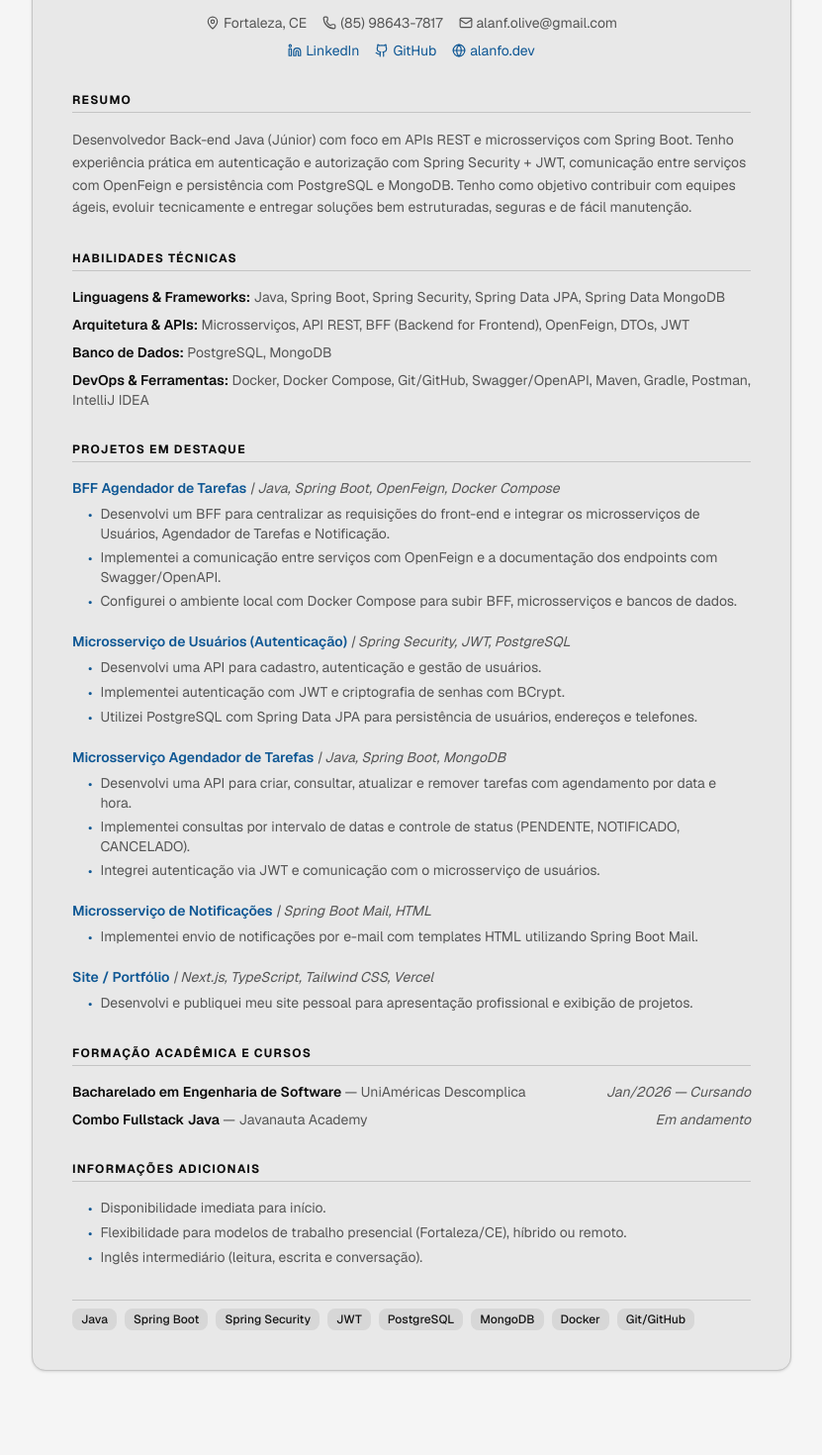
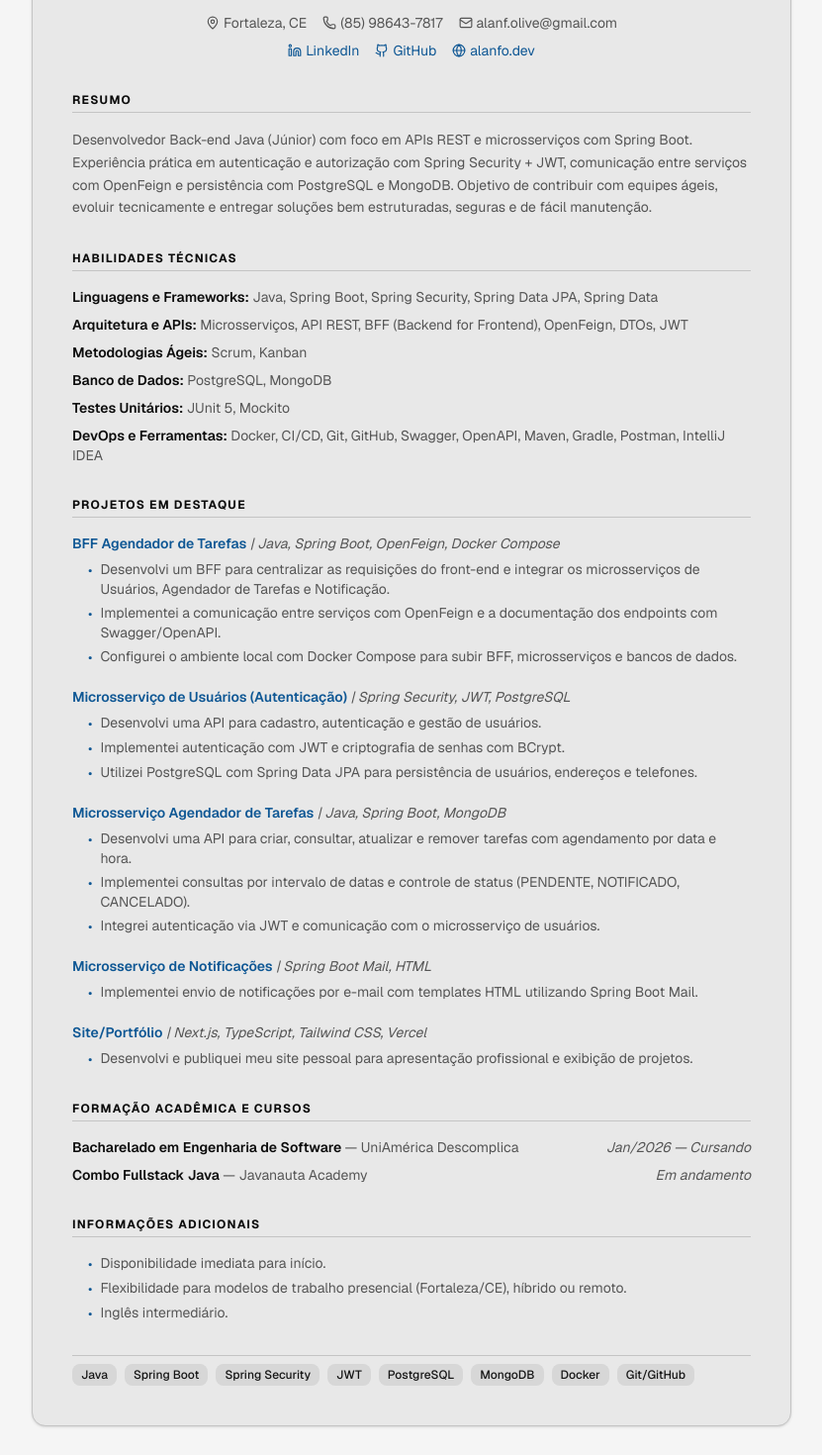
Before and after one commit to AlanF-Oliveira/personal-portfolio, a Next.js app: page /resume in a window 1280 px wide. Shown: the part 200-1670 px from the top of the page at 99% size, without its empty margins (224-1055 px from the left). Before the commit the page ends 1625 px from the top, so only its background shows below. Built offline with nearby package versions, Linux system fonts and the light colour scheme.

Commit message:
feat: atualiza conteúdo do currículo na página resume
Agent-Logs-Url: https://github.com/AlanF-Oliveira/personal-portfolio/sessions/13661056-ed17-4e39-b85b-472815e43008

Co-authored-by: AlanF-Oliveira <131145088+AlanF-Oliveira@users.noreply.github.com>

```diff
--- a/app/resume/page.tsx
+++ b/app/resume/page.tsx
@@ -50,7 +50,7 @@ const projects = [
     ],
   },
   {
-    title: "Site / Portfólio",
+    title: "Site/Portfólio",
     href: "https://alanfo.dev",
     stack: "Next.js, TypeScript, Tailwind CSS, Vercel",
     items: [
@@ -61,27 +61,35 @@ const projects = [
 
 const skillGroups = [
   {
-    label: "Linguagens & Frameworks",
-    value: "Java, Spring Boot, Spring Security, Spring Data JPA, Spring Data MongoDB",
+    label: "Linguagens e Frameworks",
+    value: "Java, Spring Boot, Spring Security, Spring Data JPA, Spring Data",
   },
   {
-    label: "Arquitetura & APIs",
+    label: "Arquitetura e APIs",
     value: "Microsserviços, API REST, BFF (Backend for Frontend), OpenFeign, DTOs, JWT",
+  },
+  {
+    label: "Metodologias Ágeis",
+    value: "Scrum, Kanban",
   },
   {
     label: "Banco de Dados",
     value: "PostgreSQL, MongoDB",
   },
   {
-    label: "DevOps & Ferramentas",
-    value: "Docker, Docker Compose, Git/GitHub, Swagger/OpenAPI, Maven, Gradle, Postman, IntelliJ IDEA",
+    label: "Testes Unitários",
+    value: "JUnit 5, Mockito",
+  },
+  {
+    label: "DevOps e Ferramentas",
+    value: "Docker, CI/CD, Git, GitHub, Swagger, OpenAPI, Maven, Gradle, Postman, IntelliJ IDEA",
   },
 ]
 
 const education = [
   {
     degree: "Bacharelado em Engenharia de Software",
-    institution: "UniAméricas Descomplica",
+    institution: "UniAmérica Descomplica",
     period: "Jan/2026 — Cursando",
   },
   {
@@ -94,7 +102,7 @@ const education = [
 const additionalInfo = [
   "Disponibilidade imediata para início.",
   "Flexibilidade para modelos de trabalho presencial (Fortaleza/CE), híbrido ou remoto.",
-  "Inglês intermediário (leitura, escrita e conversação).",
+  "Inglês intermediário.",
 ]
 
 function SectionHeading({ children }: { children: React.ReactNode }) {
@@ -184,10 +192,10 @@ export default function ResumePage() {
           <section>
             <SectionHeading>Resumo</SectionHeading>
             <p className="text-sm text-muted-foreground leading-relaxed">
-              Desenvolvedor Back-end Java (Júnior) com foco em APIs REST e microsserviços com Spring Boot. Tenho
-              experiência prática em autenticação e autorização com Spring Security + JWT, comunicação entre serviços
-              com OpenFeign e persistência com PostgreSQL e MongoDB. Tenho como objetivo contribuir com equipes ágeis,
-              evoluir tecnicamente e entregar soluções bem estruturadas, seguras e de fácil manutenção.
+              Desenvolvedor Back-end Java (Júnior) com foco em APIs REST e microsserviços com Spring Boot. Experiência
+              prática em autenticação e autorização com Spring Security + JWT, comunicação entre serviços com OpenFeign
+              e persistência com PostgreSQL e MongoDB. Objetivo de contribuir com equipes ágeis, evoluir tecnicamente
+              e entregar soluções bem estruturadas, seguras e de fácil manutenção.
             </p>
           </section>
 
```
